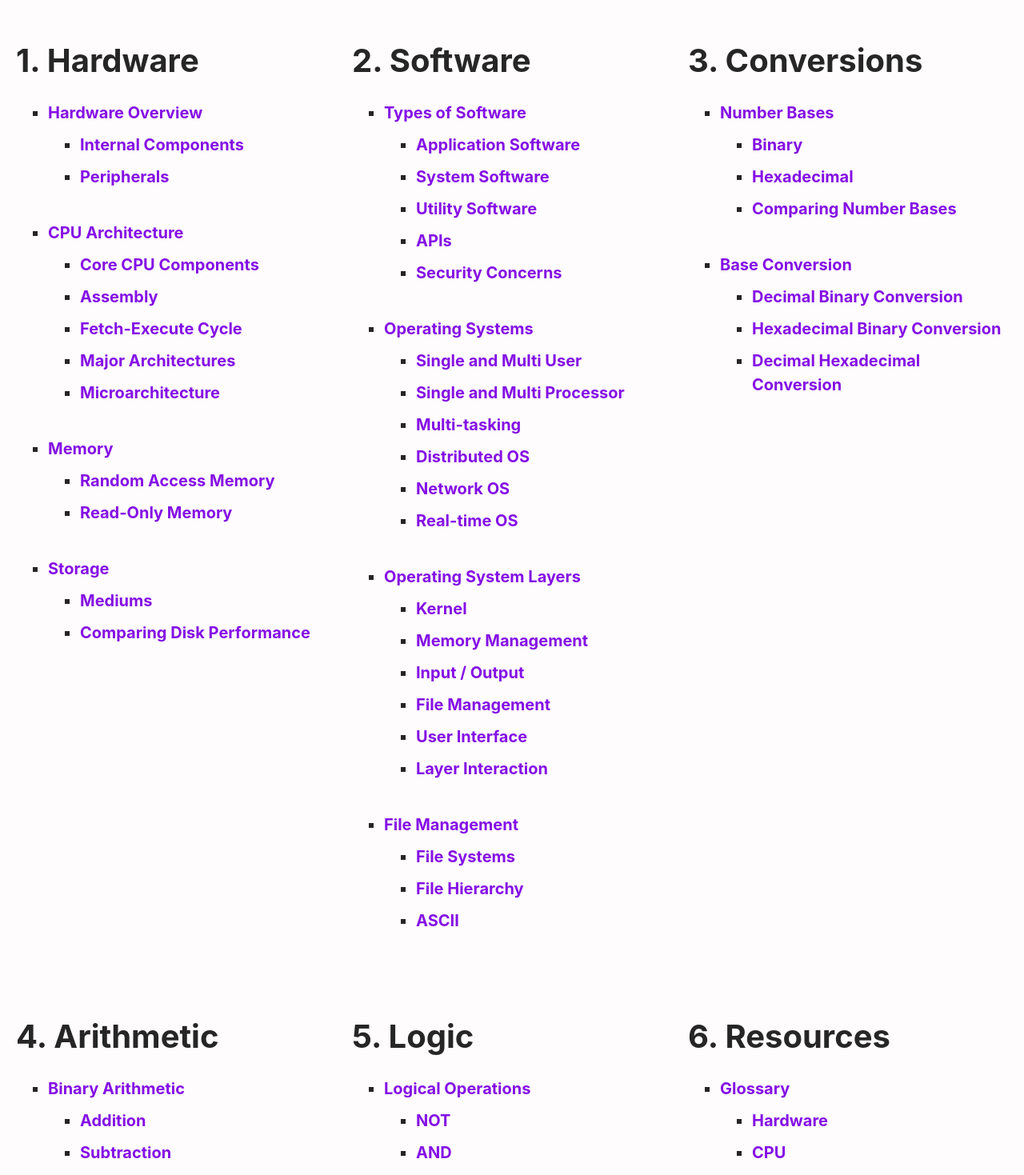
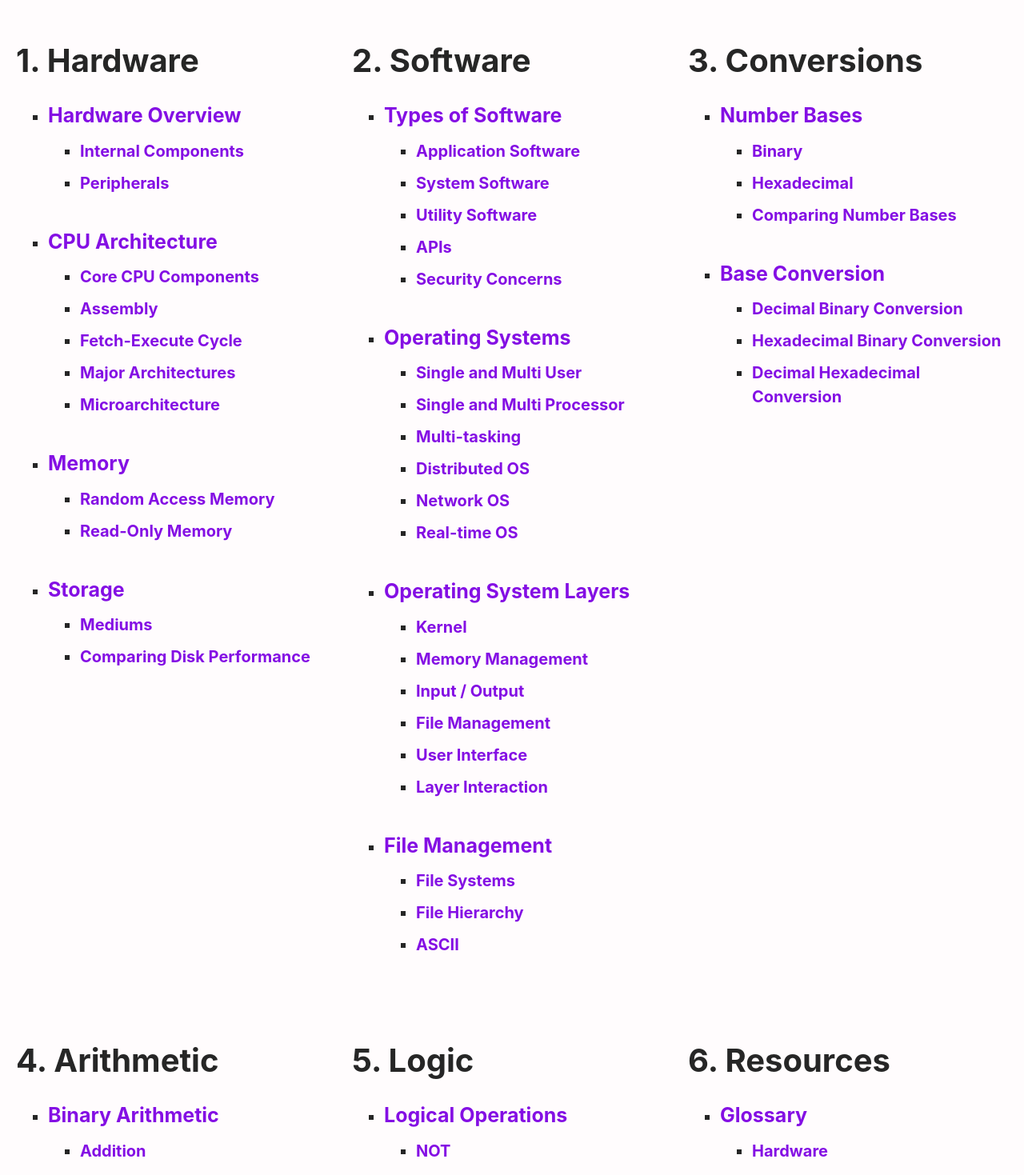
Before and after one commit to Christopher-Cannon/Christopher-Cannon.github.io, a Vue app: page / in a window 1280 px wide. Shown: the part 700-2169 px from the top of the page at 80% size. Built offline with nearby package versions, Linux system fonts and the light colour scheme; the HTML template or start-up script is replaced by a standard one; a web font is replaced by a local one.

Commit message:
Emphasise main list item links on home page

```diff
--- a/src/pages/Home.vue
+++ b/src/pages/Home.vue
@@ -33,7 +33,9 @@ import SideImage from "../components/common/SideImage.vue";
 
                 <ul class="list">
                     <li>
-                        <router-link to="/hardware-overview" class="link"
+                        <router-link
+                            to="/hardware-overview"
+                            class="link list-main-item"
                             >Hardware Overview</router-link
                         >
 
@@ -65,7 +67,9 @@ import SideImage from "../components/common/SideImage.vue";
 
                 <ul class="list">
                     <li>
-                        <router-link to="/cpu-architecture" class="link"
+                        <router-link
+                            to="/cpu-architecture"
+                            class="link list-main-item"
                             >CPU Architecture</router-link
                         >
 
@@ -111,7 +115,7 @@ import SideImage from "../components/common/SideImage.vue";
 
                 <ul class="list">
                     <li>
-                        <router-link to="/memory" class="link"
+                        <router-link to="/memory" class="link list-main-item"
                             >Memory</router-link
                         >
 
@@ -136,7 +140,7 @@ import SideImage from "../components/common/SideImage.vue";
 
                 <ul class="list">
                     <li>
-                        <router-link to="/storage" class="link"
+                        <router-link to="/storage" class="link list-main-item"
                             >Storage</router-link
                         >
 
@@ -163,7 +167,9 @@ import SideImage from "../components/common/SideImage.vue";
 
                 <ul class="list">
                     <li>
-                        <router-link to="/types-of-software" class="link"
+                        <router-link
+                            to="/types-of-software"
+                            class="link list-main-item"
                             >Types of Software</router-link
                         >
 
@@ -209,7 +215,9 @@ import SideImage from "../components/common/SideImage.vue";
 
                 <ul class="list">
                     <li>
-                        <router-link to="/operating-systems" class="link"
+                        <router-link
+                            to="/operating-systems"
+                            class="link list-main-item"
                             >Operating Systems</router-link
                         >
 
@@ -262,7 +270,7 @@ import SideImage from "../components/common/SideImage.vue";
 
                 <ul class="list">
                     <li>
-                        <router-link to="/os-layers" class="link"
+                        <router-link to="/os-layers" class="link list-main-item"
                             >Operating System Layers</router-link
                         >
 
@@ -313,7 +321,9 @@ import SideImage from "../components/common/SideImage.vue";
 
                 <ul class="list">
                     <li>
-                        <router-link to="/file-management" class="link"
+                        <router-link
+                            to="/file-management"
+                            class="link list-main-item"
                             >File Management</router-link
                         >
 
@@ -349,7 +359,9 @@ import SideImage from "../components/common/SideImage.vue";
 
                 <ul class="list">
                     <li>
-                        <router-link to="/number-bases" class="link"
+                        <router-link
+                            to="/number-bases"
+                            class="link list-main-item"
                             >Number Bases</router-link
                         >
 
@@ -381,7 +393,9 @@ import SideImage from "../components/common/SideImage.vue";
 
                 <ul class="list">
                     <li>
-                        <router-link to="/base-conversion" class="link"
+                        <router-link
+                            to="/base-conversion"
+                            class="link list-main-item"
                             >Base Conversion</router-link
                         >
 
@@ -417,7 +431,9 @@ import SideImage from "../components/common/SideImage.vue";
 
                 <ul class="list">
                     <li>
-                        <router-link to="/binary-arithmetic" class="link"
+                        <router-link
+                            to="/binary-arithmetic"
+                            class="link list-main-item"
                             >Binary Arithmetic</router-link
                         >
 
@@ -442,7 +458,9 @@ import SideImage from "../components/common/SideImage.vue";
 
                 <ul class="list">
                     <li>
-                        <router-link to="/hex-arithmetic" class="link"
+                        <router-link
+                            to="/hex-arithmetic"
+                            class="link list-main-item"
                             >Hexadecimal Arithmetic</router-link
                         >
 
@@ -471,7 +489,9 @@ import SideImage from "../components/common/SideImage.vue";
 
                 <ul class="list">
                     <li>
-                        <router-link to="/logical-operations" class="link"
+                        <router-link
+                            to="/logical-operations"
+                            class="link list-main-item"
                             >Logical Operations</router-link
                         >
 
@@ -514,7 +534,7 @@ import SideImage from "../components/common/SideImage.vue";
 
                 <ul class="list">
                     <li>
-                        <router-link to="/glossary" class="link"
+                        <router-link to="/glossary" class="link list-main-item"
                             >Glossary</router-link
                         >
 
@@ -556,7 +576,7 @@ import SideImage from "../components/common/SideImage.vue";
 
                 <ul class="list">
                     <li>
-                        <router-link to="/links" class="link"
+                        <router-link to="/links" class="link list-main-item"
                             >Resource Links</router-link
                         >
 
@@ -584,6 +604,10 @@ import SideImage from "../components/common/SideImage.vue";
     margin: 2rem auto;
 }
 
+.list-main-item {
+    font-size: 125%;
+}
+
 @media (min-width: 900px) {
     .topic-grid {
         display: grid;
```
